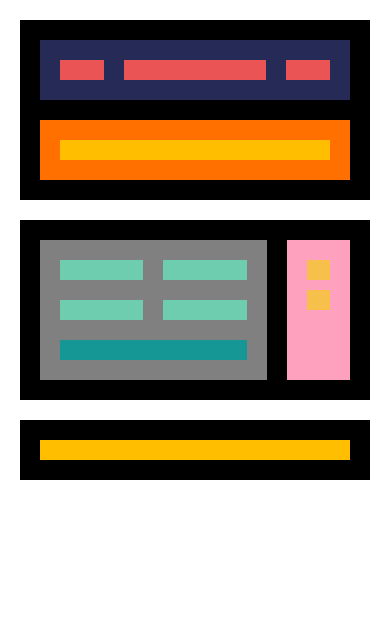
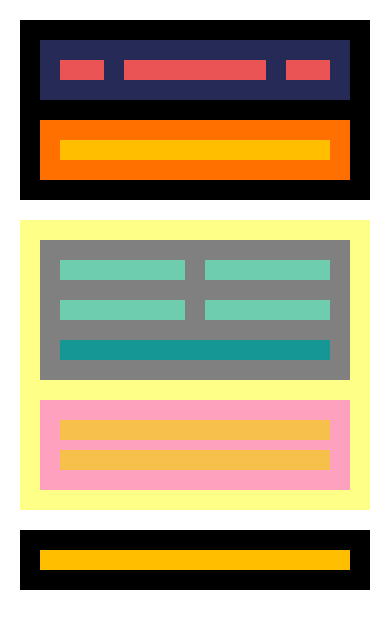
Before and after one commit to evarkitecta/Angular-Sprint1, a plain HTML site: page index.html in a window 390 px wide. Drawn offline with Linux system fonts and the light colour scheme.

Commit message:
Exercici 2

```diff
--- a/sprint1_n1.css
+++ b/sprint1_n1.css
@@ -88,3 +88,14 @@ html, body {
         .foot{
             background: #FFBF00 ;
         }
+
+/* TABLET VERSION*****************************/
+
+@media only screen and (max-width: 1024px){
+    /* MAIN */
+
+    .main{
+        flex-direction: column;
+        background: #FEFF86
+    }
+}
```
